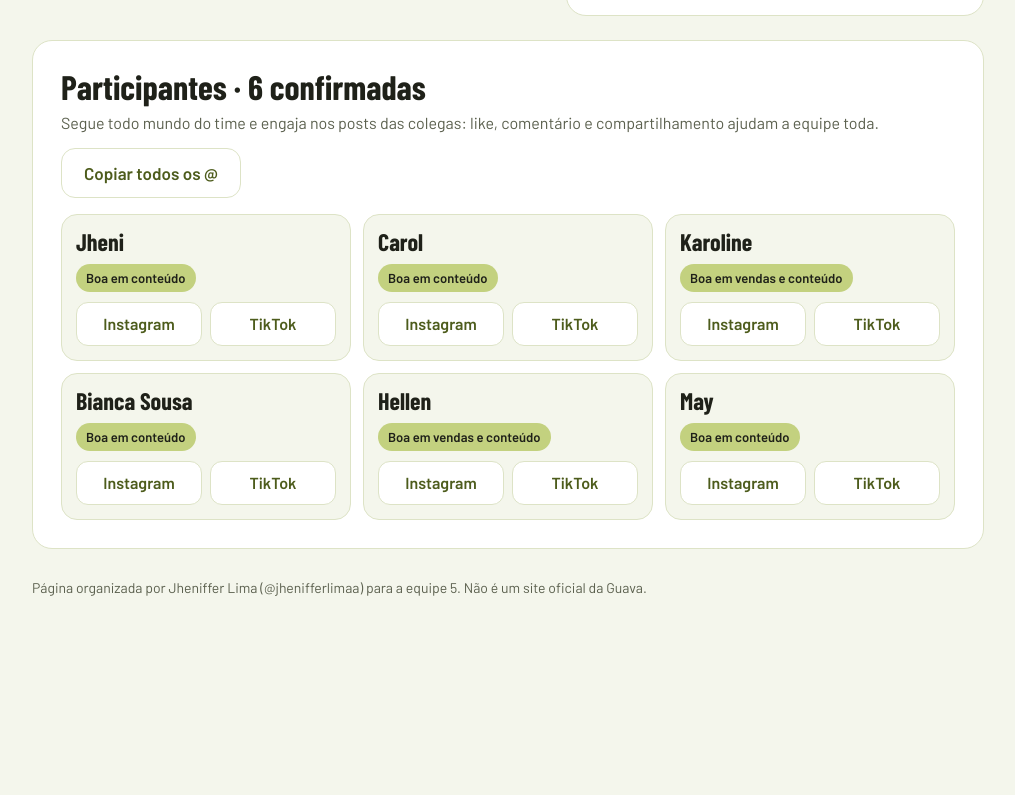
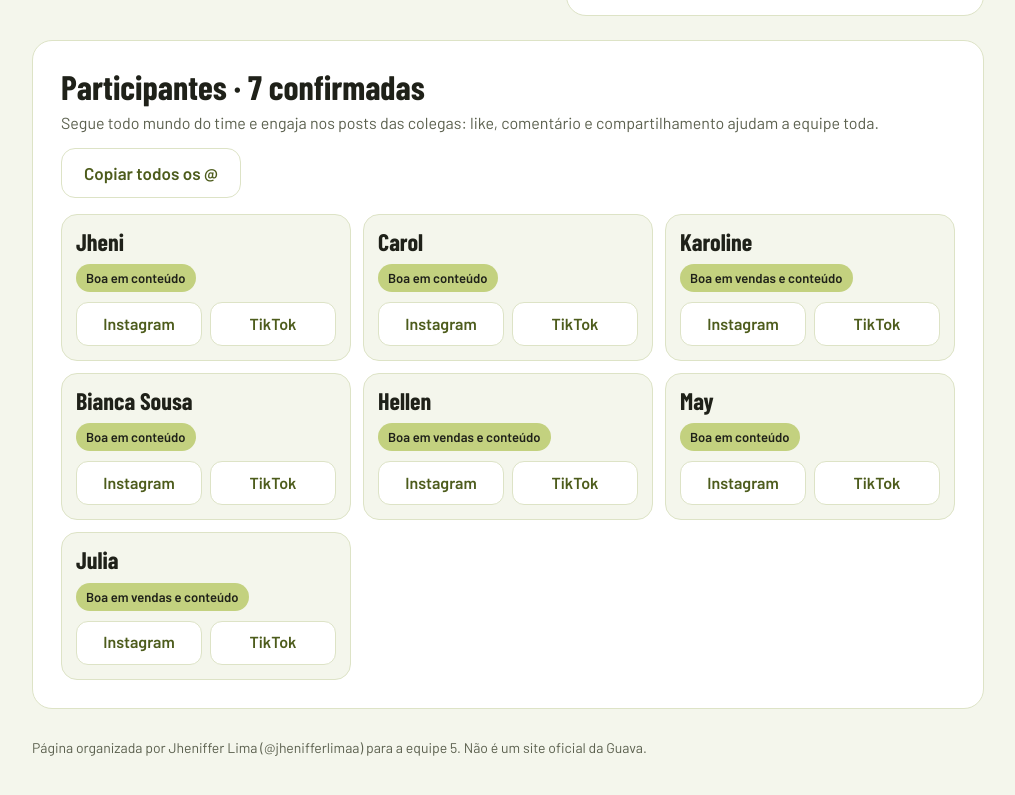
Before and after one commit to jhenifferal/Guava-Embaixadora-5, a plain HTML site: page index.html in a window 1280 px wide. Shown: the part 2864-3659 px from the top of the page, without its empty margins (132-1147 px from the left). Before the commit the page ends 3511 px from the top, so only its background shows below. Drawn offline with nearby package versions, Linux system fonts and the light colour scheme; a web font is replaced by a local one.

Commit message:
Add files via upload

```diff
--- a/index.html
+++ b/index.html
@@ -278,7 +278,8 @@ footer{margin-top:28px;font-size:14px;color:var(--muted)}
     {"nome": "Karoline", "instagram": "@karoline_freitaas", "tiktok": "Karolinefreitaas01", "boa": "Vendas e conteúdo"},
     {"nome": "Bianca Sousa", "instagram": "https://www.instagram.com/surdaqueviaja/", "tiktok": "https://www.tiktok.com/@surdaqueviaja", "boa": "Conteúdo"},
     {"nome": "Hellen", "instagram": "@byhellenoliveira", "tiktok": "Embaixadorahellenoliveira", "boa": "Vendas e conteúdo"},
-    {"nome": "May", "instagram": "@aalinhares", "tiktok": "@aalinhares_", "boa": "Conteúdo"}
+    {"nome": "May", "instagram": "@aalinhares", "tiktok": "@aalinhares_", "boa": "Conteúdo"},
+    {"nome": "Julia", "instagram": "@julinhazara", "tiktok": "@julinhazara", "boa": "Vendas e conteúdo"}
   ];
   /* ===== fim da parte pra editar ===== */
 
```
